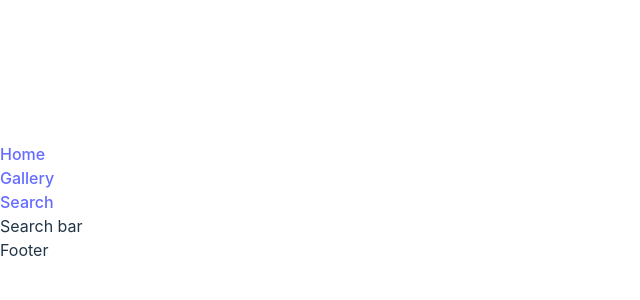
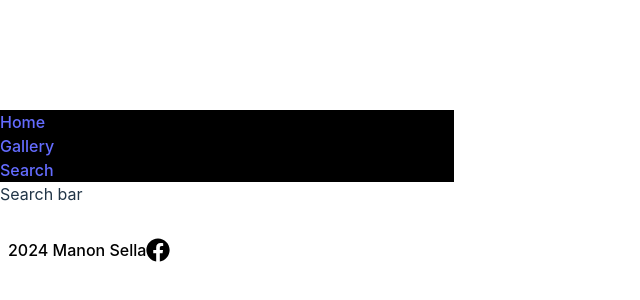
Before and after one commit to ManonSella/weInk, a React (Vite) app: page /search in a window 1280 px wide. Shown: the part 198-498 px from the top of the page, without its empty margins (0-640 px from the left). Built offline with nearby package versions, Linux system fonts and the light colour scheme.

Commit message:
creates footer

```diff
--- a/package.json
+++ b/package.json
@@ -10,8 +10,10 @@
     "preview": "vite preview"
   },
   "dependencies": {
+    "icons": "^1.0.0",
     "react": "^18.3.1",
     "react-dom": "^18.3.1",
+    "react-icons": "^5.3.0",
     "react-router-dom": "^6.26.2"
   },
   "devDependencies": {
--- /dev/null
+++ b/src/Footer.jsx
@@ -0,0 +1,26 @@
+import { FaFacebook, FaInstagram, FaLine } from "react-icons/fa";
+import { IoLogoWechat } from "react-icons/io5";
+
+export default function Footer() {
+  return (
+    <div className="flex flex-col max-w-full px-2 py-4 mx-auto justify-between sm:flex-row text-center text-gray-500">
+      <a href="https://github.com/ManonSella">
+        <p className="text-black py-4">2024 Manon Sella</p>
+      </a>
+      <div className="flex justify-between sm:w-[300px] pt-4 text-2xl">
+        <a href="https://www.facebook.com">
+          <FaFacebook fill="black" />
+        </a>{" "}
+        <a href="https://www.instagram.com">
+          <FaInstagram fill="white" />
+        </a>
+        <a href="https://www.line.com">
+          <FaLine fill="white" />
+        </a>
+        <a href="https://www.wechat.com">
+          <IoLogoWechat fill="white" />
+        </a>
+      </div>
+    </div>
+  );
+}
--- a/src/Layout.jsx
+++ b/src/Layout.jsx
@@ -1,9 +1,10 @@
 import { Link, Outlet } from "react-router-dom";
+import Footer from "./Footer";
 
 export default function Layout() {
   return (
     <>
-      <div className="header">
+      <div className="bg-black header">
         <nav>
           <ul>
             <li>
@@ -19,7 +20,7 @@ export default function Layout() {
         </nav>
       </div>
       <Outlet />
-      <div className="footer">Footer</div>
+      <Footer />
     </>
   );
 }
```
Also changed, not shown: 1 other file (tests, documents, lock files or other folders).
